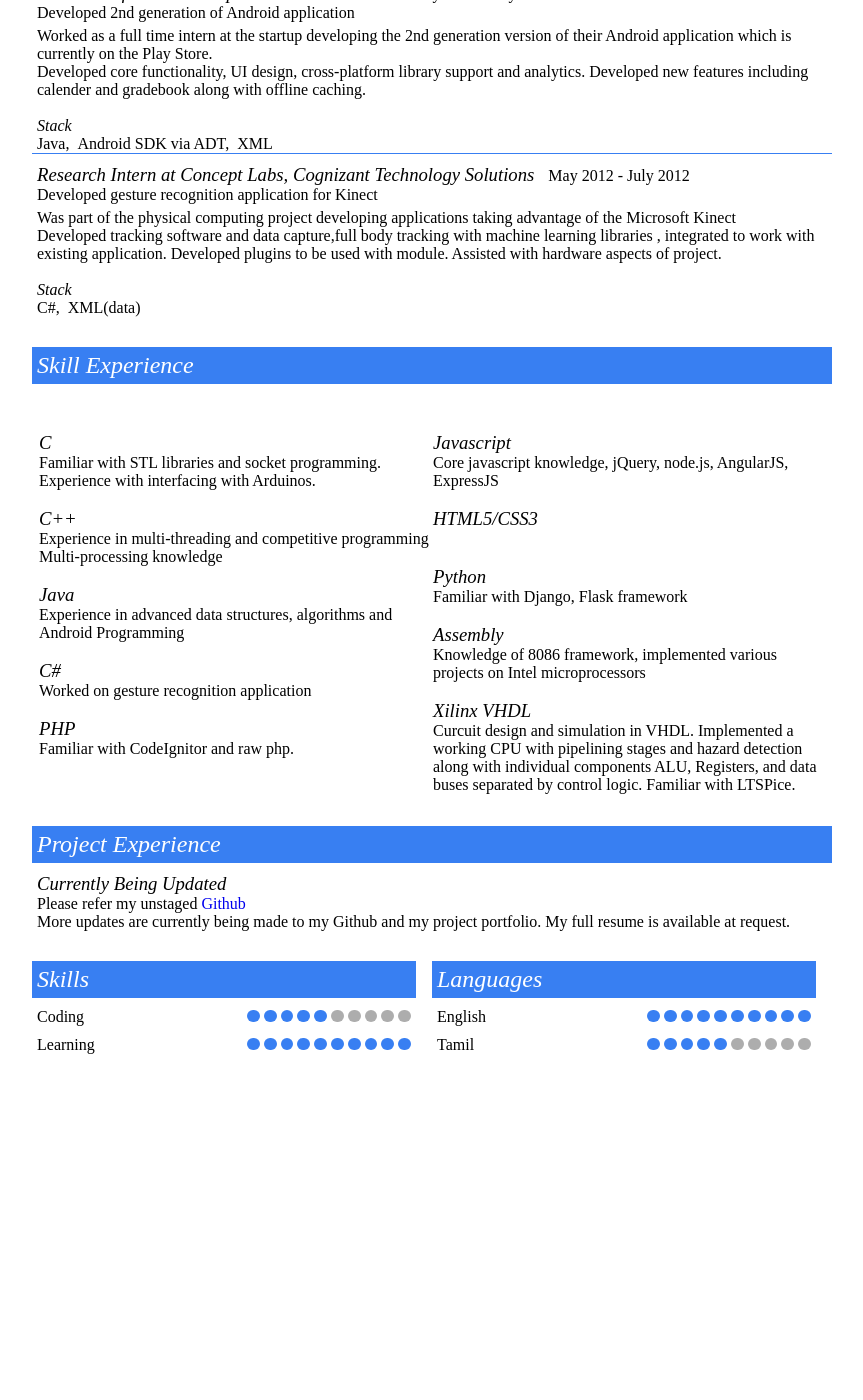
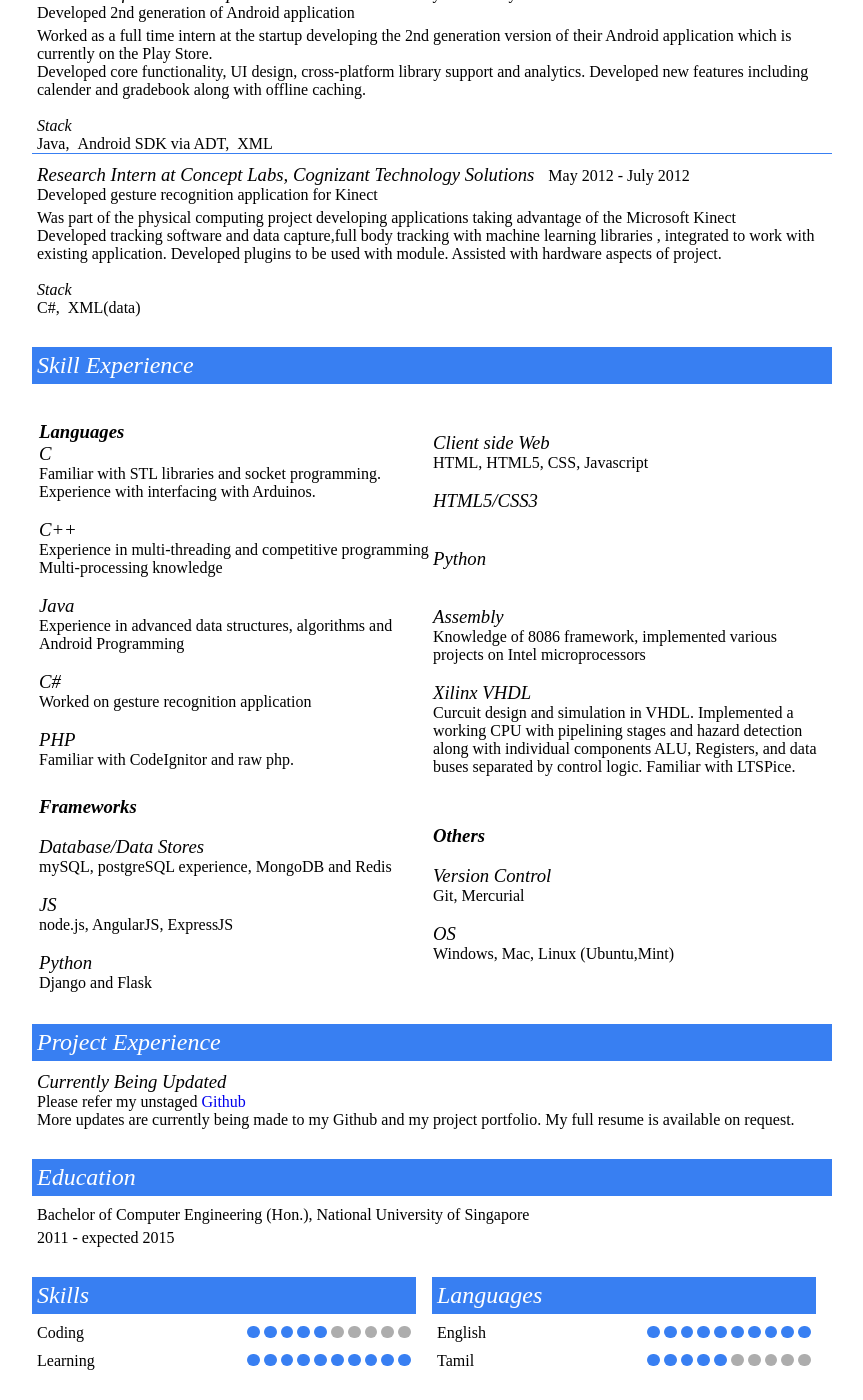
Before and after one commit to nuskarthik/karthik.github.io, a Jekyll site: the page built from cv.html, in a window 1280 px wide and 1400 px high, scrolled down 477 px. Shown: the whole window, without its empty margins (208-1071 px from the left). Built offline with Jekyll 4.4.1, drawn with Linux system fonts in a browser that asks for light colours; some web fonts are replaced; Markdown is read by kramdown in place of the engine named in the settings; before the commit the page ends 1561 px from its top, so only the background shows below that; some of the changed text lies outside the part shown.

Commit message:
made changes to CV and config

```diff
--- a/_config.yml
+++ b/_config.yml
@@ -1,6 +1,44 @@
-name: "Karthik Rajasekaran Site"
+# name: "Karthik Rajasekaran Site"
+# permalink: pretty
+# url: "http://localhost:4000"
+# permalinks: pretty
+# markdown: rdiscount
+# pygments: true
+
+# Name of your blog (this will show up at the top of your page and in the RSS feed)
+name: Karthik Rajasekaran Portfolio
+
+# Short description (goes below the title; it will also be used in the RSS feed)
+description: This is a student's simple site.
+
+# Your name, as you want it to appear underneath each post and in the footer
+author: Karthik Rajasekaran
+
+# Your email if you want it to be linked on the contact page
+author_email: nuskarthik@gmail.com
+
+# The directory for category index pages. Change it to something else if
+# for example you want links like /categories/category1 instead of /category1
+category_dir: /
+
+# Uncomment if you are planning to run the blog in a subdirectory
+# Note - if you enable this, and attempt to view your site locally you have to use the baseurl in your local path.
+# Example, you must use http://localhost:4000/path/to/blog
+#baseurl: /path/to/blog
+baseurl:
+
+# The URL of your actual domain. This will be used to make absolute links in the RSS feed.
+url: http://karthik.github.com
+
+#### Under the Hood Stuff #####
+
+# Use rdiscount as the markdown engine because it generates html5 compliant code for stuff like footnotes
+# If you use maroku (default engine) some of your generated pages may not validate or lint as html5
+# If you don't have it install it via gem install rdiscount
+markdown: rdiscount
+
+# Makes pretty (descriptive) permalinks. See Jekyll docs for alternatives.
 permalink: pretty
-url: "http://localhost:4000"
-permalinks: pretty
-markdown: rdiscount
-pygments: true
+
+# Exclude metadata and development time dependencies (like Grunt plugins)
+exclude: [README.markdown, package.json, grunt.js, Gruntfile.js, node_modules]
--- a/_includes/header.html
+++ b/_includes/header.html
@@ -3,7 +3,7 @@
     <div class='header-bio'>
       <p>I am</p>
       <a href='/'>
-        <h1>Karthik Rajasekaran</h1>
+        <h2><b>Karthik Rajasekaran</b></h2>
       </a>
       <p>Student:Coder:Engineer:Geek
       <br>Always looking for the next awesome thing.</p>
--- a/_includes/profile_links.html
+++ b/_includes/profile_links.html
@@ -4,7 +4,7 @@
 <a class='profile-link github' data-user='nuskarthik' href='https://github.com/nuskarthik'>
   <img alt='github' src='/images/github.png'>
 </a>
-<a class='profile-link codepen' data-user='agelber' href='https://codepen.io/agelber'>
+<a class='profile-link codepen' data-user='nuskarthik' href='https://codepen.io/nuskarthik'>
   <img src='/images/codepen.png'>
 </a>
 <a class='profile-link linkedin' data-user='karthikraj' href='http://www.linkedin.com/pub/karthik-rajasekaran/7b/6a7/913'>
--- a/cv.html
+++ b/cv.html
@@ -8,7 +8,7 @@ title: CV
     <img class='avatar' src='/images/avatar-large.png'>
     <div class='cv-card-title'>
       <h1 class='cv-card-name'>I am Karthik Rajasekaran</h1>
-      <span class='cv-card-job'>Engineer & Coder</span>
+      <span class='cv-card-job'>Engineer & Developer</span>
     </div>
     <div class='cv-card-bio'>
       <p>I am a 20 year student currently based in Singapore. I am very passionate about doing anything related to agile development and design, whether it be creating a complete website from scratch or building a hardware hack in a day. I enjoy immersing myself in the culture of other hackers and geeks, often frequenting hackathons and tech talks. I enjoy discussing the next big thing whether in the startup culture or in experimental research. </p>
@@ -117,7 +117,8 @@ title: CV
     <div class='cv-experience-item'>
     <table width='100%' ><tr>
       <td width="50%" >
-        <h3>C</h3><br/>
+      <br/><h3><b> Languages </b></h4>
+        <br/><h3>C</h3><br/>
         Familiar with STL libraries and socket programming. Experience with interfacing with Arduinos.
         <br/><br/><h3>C++</h3><br/>
         Experience in multi-threading and competitive programming
@@ -129,16 +130,32 @@ title: CV
         <br/><br/><h3>PHP</h3><br/>
         Familiar with CodeIgnitor and raw php.
       </td><td width="50%">
-      <br/><br/><h3>Javascript</h3><br/>
-      Core javascript knowledge, jQuery, node.js, AngularJS, ExpressJS
+      <br/><br/><h3>Client side Web</h3><br/>
+      HTML, HTML5, CSS, Javascript
       <br/><br/><h3>HTML5/CSS3</h3><br/>
       <br/><br/><h3>Python</h3><br/>
-      Familiar with Django, Flask framework
       <br/><br/><h3>Assembly </h3><br/>
       Knowledge of 8086 framework, implemented various projects on Intel microprocessors
       <br/><br/><h3>Xilinx VHDL</h3><br/>
       Curcuit design and simulation in VHDL. Implemented a working CPU with pipelining stages and hazard detection along with individual components ALU, Registers, and data buses separated by control logic. Familiar with LTSPice.
-    </td></tr></table>
+    </td></tr>
+    <tr><td>
+    <br/><h3><b>Frameworks</b></h3><br/><br/>
+    <h3>Database/Data Stores</h3><br/>
+    mySQL, postgreSQL experience, MongoDB and Redis
+    <br/><br/><h3>JS</h3><br/>
+    node.js, AngularJS, ExpressJS
+    <br/><br/><h3>Python</h3><br/>
+    Django and Flask
+    </td>
+    <td>
+      <br/><h3><b>Others</b></h3>
+      <br/><br/><h3>Version Control</h3><br/>
+      Git, Mercurial
+      <br/><br/><h3>OS</h3><br/>
+      Windows, Mac, Linux (Ubuntu,Mint)
+    </td></tr>
+    </table>
   </div>
   </div>
 
@@ -149,7 +166,7 @@ title: CV
         <div class='cv-experience-place'>
           <h3>Currently Being Updated</h3>
           <p class='cv-experience-place-desc'>Please refer my unstaged <a href="http://www.github.com/nuskarthik" target="" >Github</a><br/>
-          <p>More updates are currently being made to my Github and my project portfolio. My full resume is available at request.</p></p>
+          <p>More updates are currently being made to my Github and my project portfolio. My full resume is available on request.</p></p>
         </div>
         <div class='cv-experience-desc'>
 
@@ -157,6 +174,19 @@ title: CV
       </li>
     </ul>
   </div>
+    <div class='cv-experience' >
+    <h2>Education</h2>
+    <ul>
+      <li class='cv-experience-item'>
+        <div class='cv-experience-place'>
+        Bachelor of Computer Engineering (Hon.), National University of Singapore
+        </div>
+        <span class='cv-experience-time'>
+            2011 - expected 2015
+          </span>
+        </li>
+        </ul>
+        </div>
   <div class='cv-skills'>
     <h2>Skills</h2>
     <ul>
```
